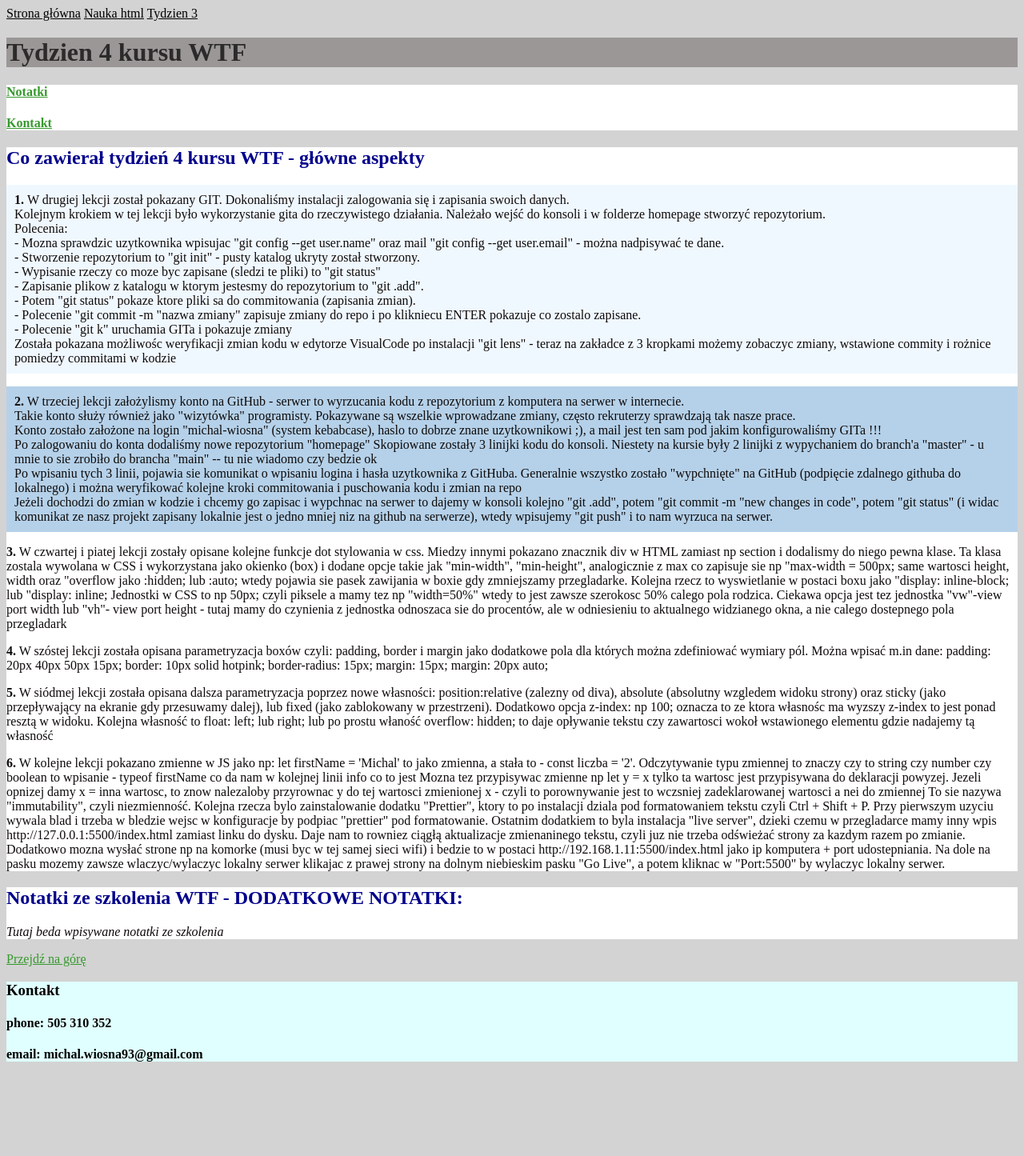
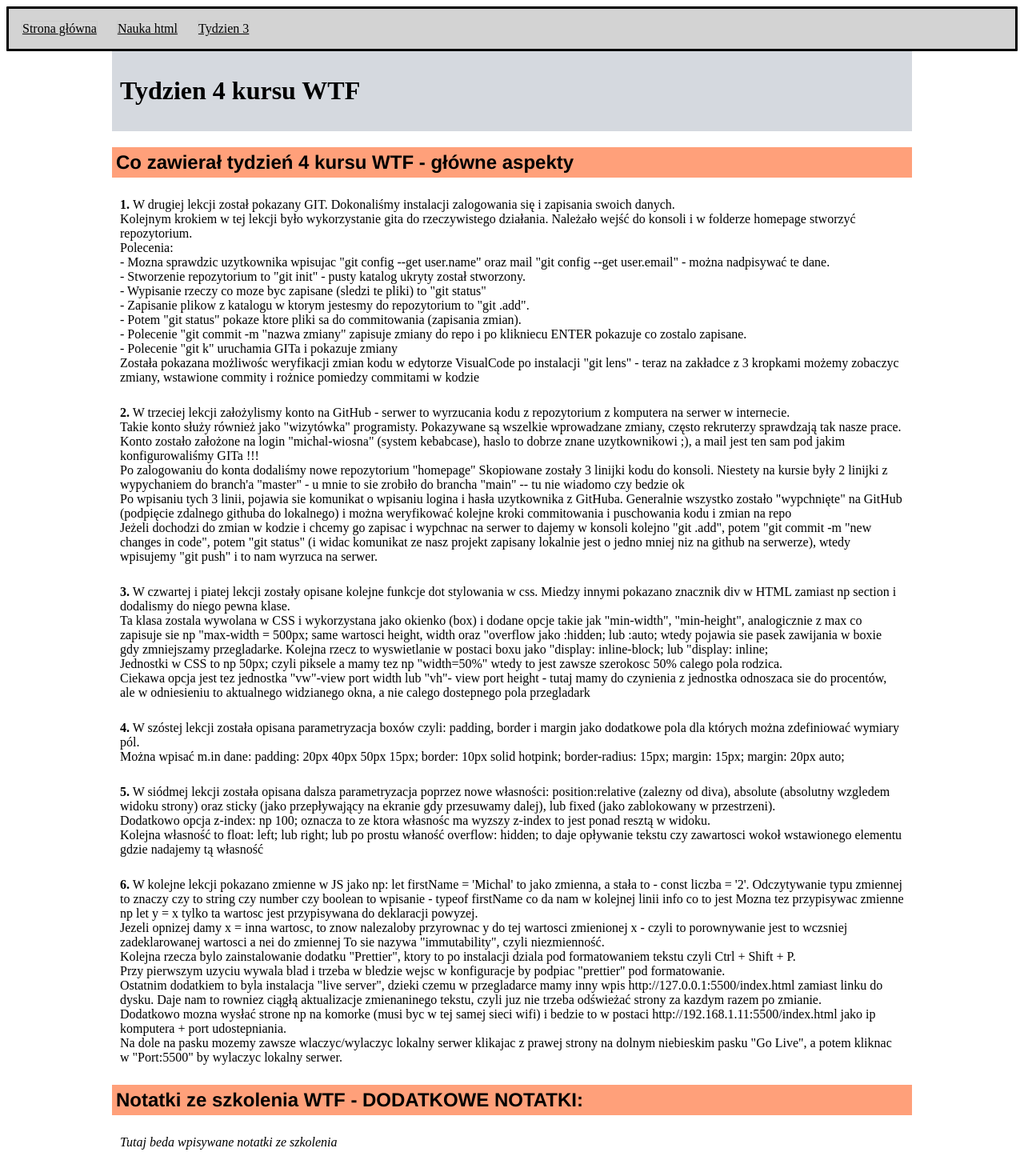
Before and after one commit to michal-wiosna/homepage, a plain HTML site: page tydzien4.html in a window 1280 px wide. Shown: the top 1445 px of the page at 80% size. Before the commit the page ends 1349 px from the top, so only its background shows below. Drawn offline with Linux system fonts and the light colour scheme.

Commit message:
training to homework from 4th week of course

```diff
--- a/main.js
+++ b/main.js
@@ -13,5 +13,5 @@ console.log(`Nazywam sie ${firstName} i mam  ${age} lat`);
 
 const heading = document.querySelector('.main-heading--js');
 
-heading.innerHTML = 'Nazywam sie ${firstName} i mam ${age} lat'
+// heading.innerHTML = 'Nazywam sie ${firstName} i mam ${age} lat'
 console.log(heading);
--- a/style.css
+++ b/style.css
@@ -1,75 +1,129 @@
 body {
-  background-color: lightgray;
+  background-color: rgba(0,0,0,0);
 }
-h1 {
-  color: #2c2a2a;
+
+main {
+width: 1000px;
+margin: auto;
+
 }
-h2 {
-  color: darkblue;
+
+.navigation {
+  background: lightgray;
+  padding: 16px;
+  border-radius: 1px;
+
+  border: 3px black solid;
+  min-width: 400px;
+
+
 }
-h3 {
+
+.navigation__link {
   color: black;
+  display: inline;
+  margin-right: 20px;
+  border: 1px #ccc solid;
+
+
+}
+.navigation__link--homepage {
+
+  min-width: 400px;
+}
+
+.main__heading {
+
+  background-color: #d5d9df;
+  max-width: 1000px;
+  min-width: 400px;
+  margin: 2px;
+  padding: 10px;
+  margin: 0 auto;
+
+
+
+}
+.main__heading--js {
+
+  padding: 10px;
+  color: black;
+  font-size: 35px;
+  font-family: "helvetica"
+
+}
+
+.main__about--me {
+  color: black;
+
+}
+
+.main__about--me--header {
+  padding: 5px;
+  background-color: lightsalmon;
+  font-family: "helvetica";
+
+}
+
+.main_about--foto {
+  height: 40vh;
+
+}
+
+.main__notes {
+  padding: 5px;
+
+}
+
+.main__footer {
+  background-color: black;
+  color: white;
+  font-family: "calibri";
+
+}
+.main_footer--foto {
+width: 15vw;
+height: 5vw;
+
+}
+
+.link__buttons {
+color: black;
+background-color: lightgoldenrodyellow;
+font-family: Verdana;
+border: 3px black solid;
+padding: 3px;
+margin: 2px;
+
+}
+
+.left__border {
+  background-color: blanchedalmond;
+  width: 240px;
+  height: 1000px;
+  top: 70px;
+  left: 5px;
+  bottom: 10%;
+  position: absolute;
+  overflow: hidden;
+  clear: both;
+  display: inline-block;
+
+}
+
+.left__border--text {
+  padding: 10px;
+  color: black;
+  font-family:Verdana
 }
 
 p {
-  color: #0e0a0a;
+  padding: 5px 10px;
+
 }
-footer {
-  color: black;
-  background-color: lightcyan;
+h3 {
+  padding: 0px 10px;
 }
-section {
-  background-color: white;
+h4 {
+  padding: 5px 10px;
 }
-.hotpink-header {
-  color: hotpink;
-}
-#top {
-  background-color: #9b9797;
-}
-a {
-  color: #36992d;
-}
-header a {
-  color: black;
-}
-#name {
-  color: red;
-}
-.styl1 {
-  color: red;
-}
-.styl2 {
-  color: darkorange;
-}
-.sekcja1 {
-  color: black;
-}
-.styl3 {
-  background-color: aliceblue;
-  padding: 10px
-}
-.styl4 {
-  background-color: rgb(181, 209, 233);
-  padding: 10px
-}
-.navigation {
-    background: #569481;
-    padding: 16px;
-    border-radius: 8px;
-}
-
-.navigation__link {
-    color: #fff;
-    display: inline-block;
-    margin-right: 20px;
-    border: 1px #ccc solid;
-}
-.navigation__link--homepage  {
-background-color: red;
-}
-
-.main-heading main-heading--js {
-  padding: 20px;
-  color: hotpink
-}
--- a/tydzien4.html
+++ b/tydzien4.html
@@ -9,27 +9,23 @@
 
   <body>
     <header>
-      <nav>
-        <a href="index.html">Strona główna</a>
-        <a href="nauka-html.html">Nauka html</a>
-        <a href="tydzien3.html">Tydzien 3</a>
+      <nav class="navigation" id="top">
+        <a class="navigation__link navigation__link--homepage" href="index.html">Strona główna</a>
+        <a class="navigation__link" href="nauka-html.html">Nauka html</a>
+        <a class="navigation__link" href="tydzien3.html">Tydzien 3</a>
       </nav>
     </header>
 
     <main>
-      <header id="top">
+      <header class="main__heading">
         <h1>Tydzien 4 kursu WTF</h1>
       </header>
 
       <section>
-        <h4><a href="#notatki">Notatki</a></h4>
-        <h4><a href="#kontakt">Kontakt</a></h4>
-      </section>
+        <article class="main__about--me">
+        <h2 class="main__about--me main__about--me--header">Co zawierał tydzień 4 kursu WTF - główne aspekty</h2>
 
-      <section>
-        <h2>Co zawierał tydzień 4 kursu WTF - główne aspekty</h2>
-        <article>
-          <p class="styl3">
+          <p>
             <b>1. </b> W drugiej lekcji został pokazany GIT. Dokonaliśmy
             instalacji zalogowania się i zapisania swoich danych. <br />
             Kolejnym krokiem w tej lekcji było wykorzystanie gita do
@@ -56,7 +52,7 @@
             commitami w kodzie
           </p>
 
-          <p class="styl4">
+          <p>
             <b>2.</b> W trzeciej lekcji założylismy konto na GitHub - serwer to
             wyrzucania kodu z repozytorium z komputera na serwer w internecie.
             <br />
@@ -86,15 +82,15 @@
           <p>
             <b>3.</b> W czwartej i piatej lekcji zostały opisane kolejne funkcje
             dot stylowania w css. Miedzy innymi pokazano znacznik div w HTML
-            zamiast np section i dodalismy do niego pewna klase. Ta klasa
+            zamiast np section i dodalismy do niego pewna klase. <br /> Ta klasa
             zostala wywolana w CSS i wykorzystana jako okienko (box) i dodane
             opcje takie jak "min-width", "min-height", analogicznie z max co
             zapisuje sie np "max-width = 500px; same wartosci height, width oraz
             "overflow jako :hidden; lub :auto; wtedy pojawia sie pasek zawijania
             w boxie gdy zmniejszamy przegladarke. Kolejna rzecz to wyswietlanie
-            w postaci boxu jako "display: inline-block; lub "display: inline;
+            w postaci boxu jako "display: inline-block; lub "display: inline; <br />
             Jednostki w CSS to np 50px; czyli piksele a mamy tez np "width=50%"
-            wtedy to jest zawsze szerokosc 50% calego pola rodzica. Ciekawa
+            wtedy to jest zawsze szerokosc 50% calego pola rodzica. <br /> Ciekawa
             opcja jest tez jednostka "vw"-view port width lub "vh"- view port
             height - tutaj mamy do czynienia z jednostka odnoszaca sie do
             procentów, ale w odniesieniu to aktualnego widzianego okna, a nie
@@ -104,7 +100,7 @@
           <p>
             <b>4.</b> W szóstej lekcji została opisana parametryzacja boxów
             czyli: padding, border i margin jako dodatkowe pola dla których
-            można zdefiniować wymiary pól. Można wpisać m.in dane: padding: 20px
+            można zdefiniować wymiary pól. <br /> Można wpisać m.in dane: padding: 20px
             40px 50px 15px; border: 10px solid hotpink; border-radius: 15px;
             margin: 15px; margin: 20px auto;
           </p>
@@ -114,9 +110,9 @@
             poprzez nowe własności: position:relative (zalezny od diva),
             absolute (absolutny wzgledem widoku strony) oraz sticky (jako
             przepływający na ekranie gdy przesuwamy dalej), lub fixed (jako
-            zablokowany w przestrzeni). Dodatkowo opcja z-index: np 100; oznacza
+            zablokowany w przestrzeni). <br /> Dodatkowo opcja z-index: np 100; oznacza
             to ze ktora własnośc ma wyzszy z-index to jest ponad resztą w
-            widoku. Kolejna własność to float: left; lub right; lub po prostu
+            widoku.  <br /> Kolejna własność to float: left; lub right; lub po prostu
             właność overflow: hidden; to daje opływanie tekstu czy zawartosci
             wokoł wstawionego elementu gdzie nadajemy tą własność
           </p>
@@ -126,22 +122,22 @@
             '2'. Odczytywanie typu zmiennej to znaczy czy to string czy number
             czy boolean to wpisanie - typeof firstName co da nam w kolejnej
             linii info co to jest Mozna tez przypisywac zmienne np let y = x
-            tylko ta wartosc jest przypisywana do deklaracji powyzej. Jezeli
+            tylko ta wartosc jest przypisywana do deklaracji powyzej. <br /> Jezeli
             opnizej damy x = inna wartosc, to znow nalezaloby przyrownac y do
             tej wartosci zmienionej x - czyli to porownywanie jest to wczsniej
             zadeklarowanej wartosci a nei do zmiennej To sie nazywa
-            "immutability", czyli niezmienność. Kolejna rzecza bylo
+            "immutability", czyli niezmienność. <br /> Kolejna rzecza bylo
             zainstalowanie dodatku "Prettier", ktory to po instalacji dziala pod
-            formatowaniem tekstu czyli Ctrl + Shift + P. Przy pierwszym uzyciu
+            formatowaniem tekstu czyli Ctrl + Shift + P. <br /> Przy pierwszym uzyciu
             wywala blad i trzeba w bledzie wejsc w konfiguracje by podpiac
-            "prettier" pod formatowanie. Ostatnim dodatkiem to byla instalacja
+            "prettier" pod formatowanie. <br /> Ostatnim dodatkiem to byla instalacja
             "live server", dzieki czemu w przegladarce mamy inny wpis
             http://127.0.0.1:5500/index.html zamiast linku do dysku. Daje nam to
             rowniez ciągłą aktualizacje zmienaninego tekstu, czyli juz nie
-            trzeba odświeżać strony za kazdym razem po zmianie. Dodatkowo mozna
+            trzeba odświeżać strony za kazdym razem po zmianie. <br /> Dodatkowo mozna
             wysłać strone np na komorke (musi byc w tej samej sieci wifi) i
             bedzie to w postaci http://192.168.1.11:5500/index.html jako ip
-            komputera + port udostepniania. Na dole na pasku mozemy zawsze
+            komputera + port udostepniania. <br /> Na dole na pasku mozemy zawsze
             wlaczyc/wylaczyc lokalny serwer klikajac z prawej strony na dolnym
             niebieskim pasku "Go Live", a potem kliknac w "Port:5500" by
             wylaczyc lokalny serwer.
@@ -150,19 +146,16 @@
       </section>
 
       <section id="notatki">
-        <h2>Notatki ze szkolenia WTF - DODATKOWE NOTATKI:</h2>
-
-        <article>
+        <article class="main__about--me">
+          <h2 class="main__about--me main__about--me--header">Notatki ze szkolenia WTF - DODATKOWE NOTATKI:</h2>
           <p><i>Tutaj beda wpisywane notatki ze szkolenia</i></p>
         </article>
-
-        <article></article>
       </section>
 
-      <a href="#top">Przejdź na górę</a>
+      <a class= "link__buttons" href="#top">Przejdź na górę</a>
     </main>
 
-    <footer>
+    <footer class="main__footer">
       <article>
         <h3 id="kontakt">Kontakt</h3>
         <h4>phone: 505 310 352</h4>
```
Also changed, not shown: index.html (+37 -29 lines), nauka-html.html (+25 -29 lines), tydzien3.html (+20 -18 lines).
